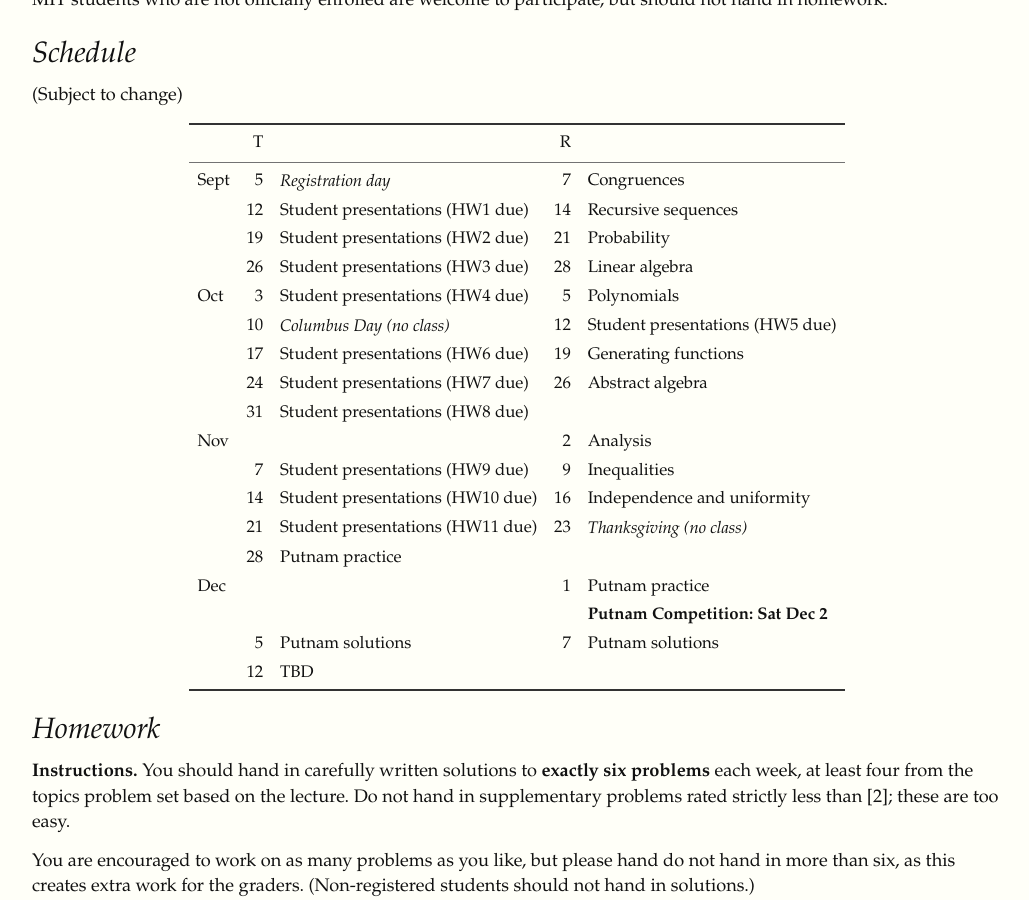
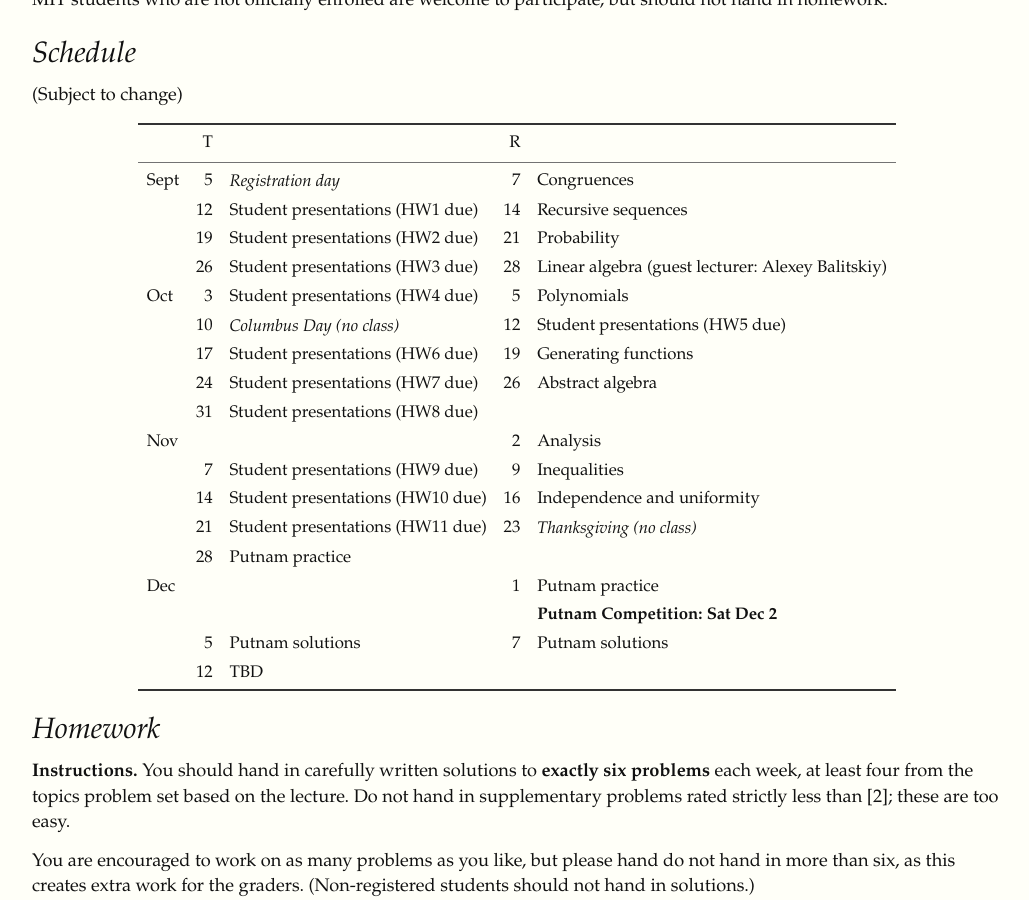
Before and after one commit to yufeizhao/yufeizhao.github.io, a Jekyll site: the page built from a34/index.md, in a window 1280 px wide and 900 px high, scrolled down 638 px. Shown: the whole window, without its empty margins (123-1152 px from the left). Built offline with Jekyll 4.4.1, drawn with Linux system fonts in a browser that asks for light colours; nearby versions of some CDN libraries.

Commit message:
guest lecturer

```diff
--- a/a34/index.md
+++ b/a34/index.md
@@ -33,7 +33,7 @@ MIT students who are not officially enrolled are welcome to participate, but sho
 |Sept |  5 | _Registration day_              |  7 | Congruences |
 |     | 12 | Student presentations (HW1 due) | 14 | Recursive sequences
 |     | 19 | Student presentations (HW2 due) | 21 | Probability
-|     | 26 | Student presentations (HW3 due) | 28 | Linear algebra
+|     | 26 | Student presentations (HW3 due) | 28 | Linear algebra (guest lecturer: Alexey Balitskiy)
 |Oct  |  3 | Student presentations (HW4 due) |  5 | Polynomials
 |     | 10 | _Columbus Day (no class)_     | 12 | Student presentations (HW5 due) |
 |     | 17 | Student presentations (HW6 due) | 19 | Generating functions
```
